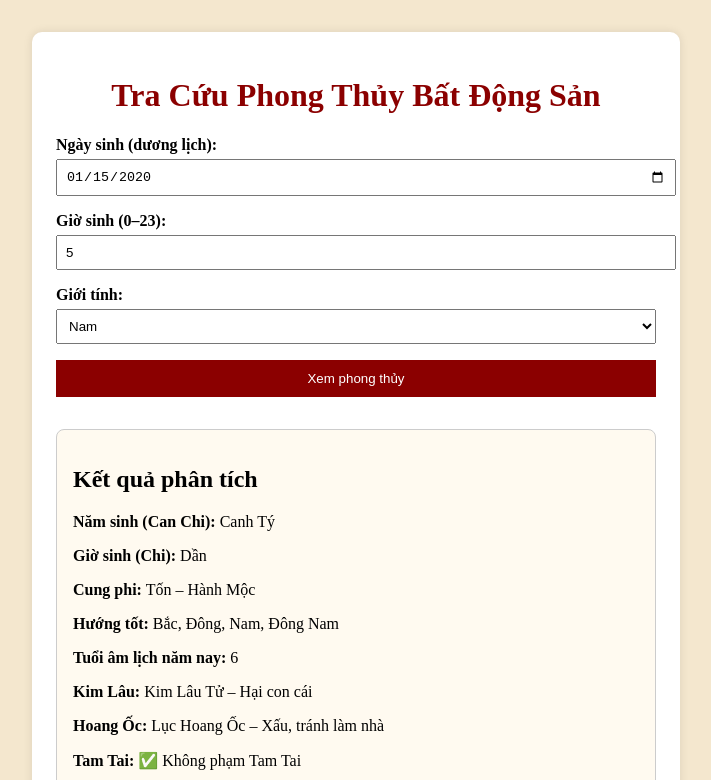
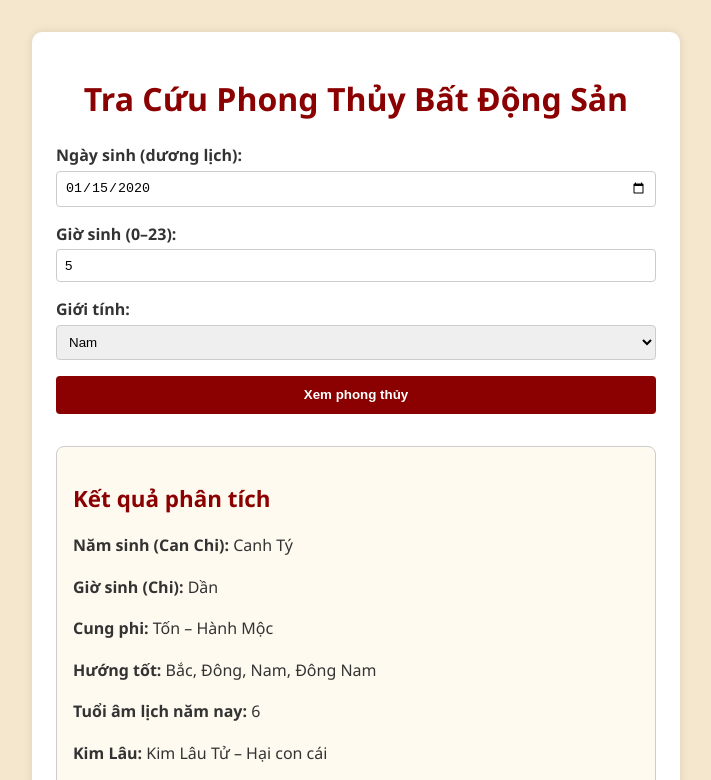
Before and after one commit to Kendo260599/legiaphongthuy, a plain HTML site: page index.html in a window 1280 px wide. Both pictures are taken after typing "2020-01-15", "5" into the empty fields and a click on the button "Xem phong thủy". Shown: the top 780 px of the page, without its empty margins (284-995 px from the left). Drawn offline with Linux system fonts and the light colour scheme.

Commit message:
Update style.css

```diff
--- a/style.css
+++ b/style.css
@@ -1,8 +1,9 @@
 body {
-  font-family: serif;
+  font-family: "Segoe UI", Tahoma, Geneva, Verdana, sans-serif;
   background-color: #f4e7ce;
   margin: 0;
   padding: 2rem;
+  color: #333;
 }
 
 .container {
@@ -17,6 +18,13 @@ body {
 h1 {
   text-align: center;
   color: #8b0000;
+  margin-bottom: 1.5rem;
+}
+
+h2 {
+  color: #8b0000;
+  font-size: 1.4rem;
+  margin-bottom: 1rem;
 }
 
 label {
@@ -29,6 +37,9 @@ input, select {
   width: 100%;
   padding: 0.5rem;
   margin-top: 0.3rem;
+  border: 1px solid #ccc;
+  border-radius: 4px;
+  box-sizing: border-box;
 }
 
 button {
@@ -39,6 +50,13 @@ button {
   border: none;
   width: 100%;
   cursor: pointer;
+  border-radius: 4px;
+  font-weight: bold;
+  transition: background-color 0.3s ease;
+}
+
+button:hover {
+  background-color: #a10000;
 }
 
 .result-box {
@@ -47,4 +65,5 @@ button {
   padding: 1rem;
   border-radius: 8px;
   border: 1px solid #ccc;
+  line-height: 1.6;
 }
```
